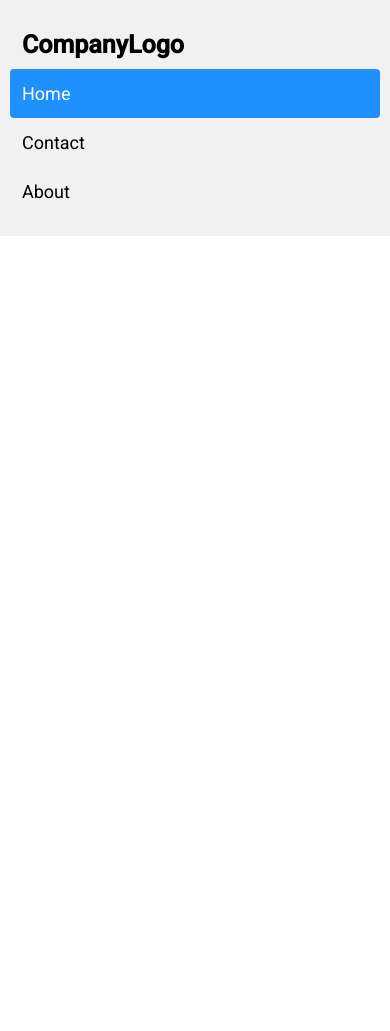
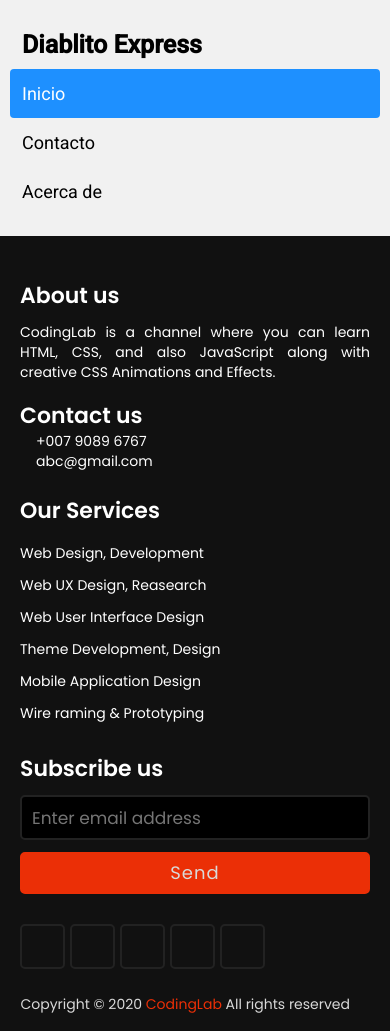
Before and after one commit to mbonilla814/express, an Angular app: page / in a window 390 px wide. Before the commit the page ends 844 px from the top, so only its background shows below. Built offline with nearby package versions, Linux system fonts and the light colour scheme.

Commit message:
tooltar y footer responsive

```diff
--- a/src/app/app.component.html
+++ b/src/app/app.component.html
@@ -1 +1,2 @@
 <app-header></app-header>
+<app-footer></app-footer>
--- a/src/app/app.module.ts
+++ b/src/app/app.module.ts
@@ -13,11 +13,13 @@ import { MatIconModule } from '@angular/material/icon';
 import { MatListModule } from '@angular/material/list';
 import { NgbModule } from '@ng-bootstrap/ng-bootstrap';
 import { HeaderComponent } from './components/header/header.component';
+import { FooterComponent } from './components/footer/footer.component';
 
 @NgModule({
   declarations: [
     AppComponent,
     HeaderComponent,
+    FooterComponent,
   ],
   imports: [
     BrowserModule,
--- /dev/null
+++ b/src/app/components/footer/footer.component.css
@@ -0,0 +1,136 @@
+@import url('https://fonts.googleapis.com/css2?family=Poppins:wght@200;300;400;500;600;700&display=swap');
+*{
+  margin: 0;
+  padding: 0;
+  box-sizing: border-box;
+  font-family: 'Poppins',sans-serif;
+  text-decoration: none;
+}
+footer{
+  width: 100%;
+  position: fixed;
+  bottom: 0;
+  left: 0;
+  background: #111;
+}
+footer .content{
+  max-width: 1350px;
+  margin: auto;
+  padding: 20px;
+  display: flex;
+  flex-wrap: wrap;
+  justify-content: space-between;
+}
+footer .content p,a{
+  color: #fff;
+}
+footer .content .box{
+  width: 33%;
+  transition: all 0.4s ease;
+}
+footer .content .topic{
+  font-size: 22px;
+  font-weight: 600;
+  color: #fff;
+  margin-bottom: 16px;
+
+}
+footer .content p{
+  text-align: justify;
+}
+footer .content .lower .topic{
+  margin: 24px 0 5px 0;
+}
+footer .content .lower i{
+  padding-right: 16px;
+}
+footer .content .middle{
+  padding-left: 80px;
+}
+footer .content .middle a{
+  line-height: 32px;
+}
+footer .content .right input[type="text"]{
+  height: 45px;
+  width: 100%;
+  outline: none;
+  color: #d9d9d9;
+  background: #000;
+  border-radius: 5px;
+  padding-left: 10px;
+  font-size: 17px;
+  border: 2px solid #222222;
+}
+footer .content .right input[type="submit"]{
+  height: 42px;
+  width: 100%;
+  font-size: 18px;
+  color: #d9d9d9;
+  background: #eb2f06;
+  outline: none;
+  border-radius: 5px;
+  letter-spacing: 1px;
+  cursor: pointer;
+  margin-top: 12px;
+  border: 2px solid #eb2f06;
+  transition: all 0.3s ease-in-out;
+}
+.content .right input[type="submit"]:hover{
+  background: none;
+  color:  #eb2f06;
+}
+footer .content .media-icons a{
+  font-size: 16px;
+  height: 45px;
+  width: 45px;
+  display: inline-block;
+  text-align: center;
+  line-height: 43px;
+  border-radius: 5px;
+  border: 2px solid #222222;
+  margin: 30px 5px 0 0;
+  transition: all 0.3s ease;
+}
+.content .media-icons a:hover{
+  border-color: #eb2f06;
+}
+footer .bottom{
+  width: 100%;
+  text-align: right;
+  color: #d9d9d9;
+  padding: 0 40px 5px 0;
+}
+footer .bottom a{
+  color: #eb2f06;
+}
+footer a{
+  transition: all 0.3s ease;
+}
+footer a:hover{
+  color: #eb2f06;
+}
+@media (max-width:1100px) {
+  footer .content .middle{
+    padding-left: 50px;
+  }
+}
+@media (max-width:950px){
+  footer .content .box{
+    width: 50%;
+  }
+  .content .right{
+    margin-top: 40px;
+  }
+}
+@media (max-width:560px){
+  footer{
+    position: relative;
+  }
+  footer .content .box{
+    width: 100%;
+    margin-top: 30px;
+  }
+  footer .content .middle{
+    padding-left: 0;
+  }
+}
--- /dev/null
+++ b/src/app/components/footer/footer.component.html
@@ -0,0 +1,46 @@
+<footer>
+  <div class="content">
+    <div class="left box">
+      <div class="upper">
+        <div class="topic">About us</div>
+        <p>CodingLab is a channel where you can learn HTML,
+        CSS, and also JavaScript along with creative CSS Animations and Effects.</p>
+      </div>
+      <div class="lower">
+        <div class="topic">Contact us</div>
+        <div class="phone">
+          <a href="#"><i class="fas fa-phone-volume"></i>+007 9089 6767</a>
+        </div>
+        <div class="email">
+          <a href="#"><i class="fas fa-envelope"></i>abc@gmail.com</a>
+        </div>
+      </div>
+    </div>
+    <div class="middle box">
+      <div class="topic">Our Services</div>
+      <div><a href="#">Web Design, Development</a></div>
+      <div><a href="#">Web UX Design, Reasearch</a></div>
+      <div><a href="#">Web User Interface Design</a></div>
+      <div><a href="#">Theme Development, Design</a></div>
+      <div><a href="#">Mobile Application Design</a></div>
+      <div><a href="#">Wire raming & Prototyping</a></div>
+    </div>
+    <div class="right box">
+      <div class="topic">Subscribe us</div>
+      <form action="#">
+        <input type="text" placeholder="Enter email address">
+        <input type="submit" name="" value="Send">
+        <div class="media-icons">
+          <a href="#"><i class="fab fa-facebook-f"></i></a>
+          <a href="#"><i class="fab fa-instagram"></i></a>
+          <a href="#"><i class="fab fa-twitter"></i></a>
+          <a href="#"><i class="fab fa-youtube"></i></a>
+          <a href="#"><i class="fab fa-linkedin-in"></i></a>
+        </div>
+      </form>
+    </div>
+  </div>
+  <div class="bottom">
+    <p>Copyright © 2020 <a href="#">CodingLab</a> All rights reserved</p>
+  </div>
+</footer>
--- /dev/null
+++ b/src/app/components/footer/footer.component.ts
@@ -0,0 +1,15 @@
+import { Component, OnInit } from '@angular/core';
+
+@Component({
+  selector: 'app-footer',
+  templateUrl: './footer.component.html',
+  styleUrls: ['./footer.component.css']
+})
+export class FooterComponent implements OnInit {
+
+  constructor() { }
+
+  ngOnInit(): void {
+  }
+
+}
--- a/src/app/components/header/header.component.html
+++ b/src/app/components/header/header.component.html
@@ -1,8 +1,8 @@
 <div class="header">
-  <a href="#default" class="logo">CompanyLogo</a>
+  <a href="#default" class="logo">Diablito Express</a>
   <div class="header-right">
-    <a class="active" href="#">Home</a>
-    <a href="#">Contact</a>
-    <a href="#">About</a>
+    <a class="active" href="#">Inicio</a>
+    <a href="#">Contacto</a>
+    <a href="#">Acerca de</a>
   </div>
 </div>
```
Also changed, not shown: 1 other file (tests, documents, lock files or other folders).
